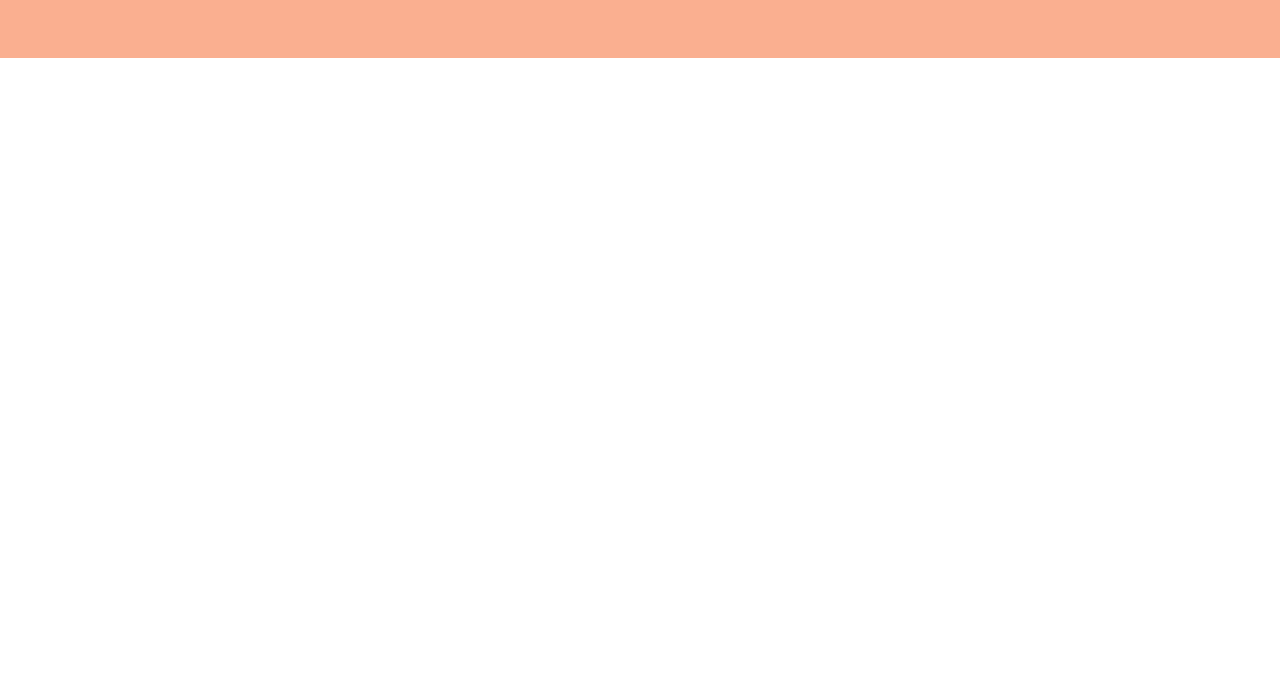
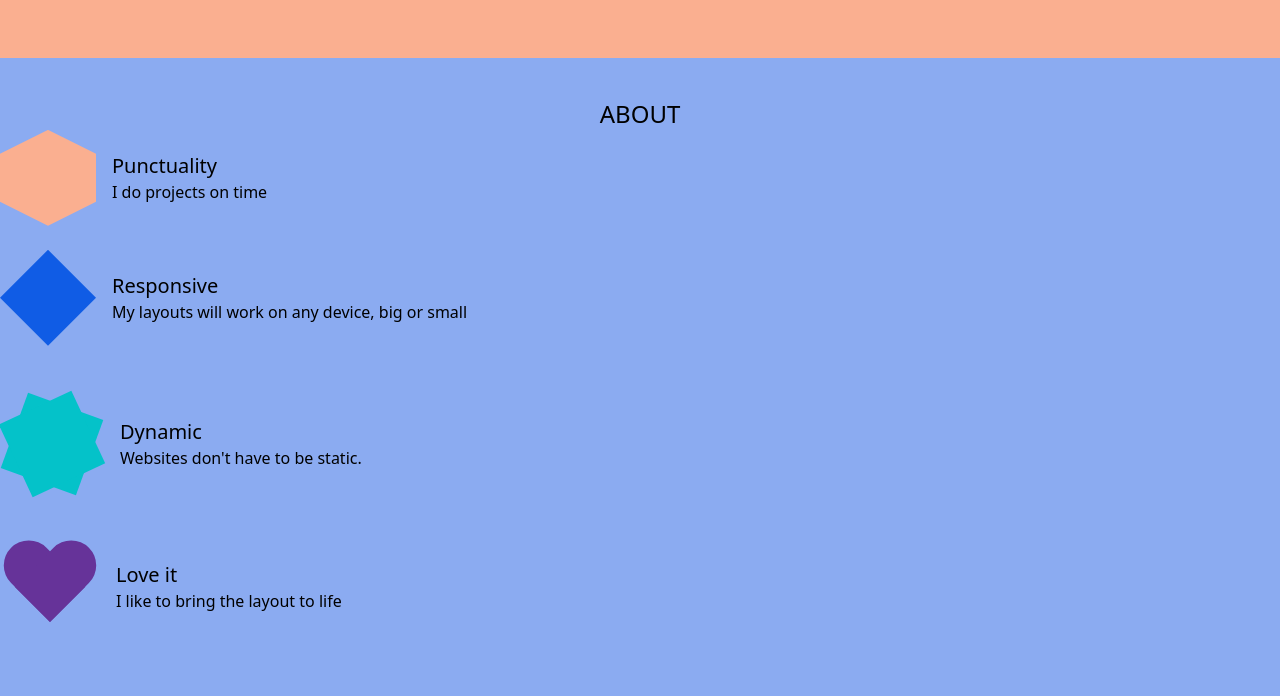
Before and after one commit to yulahabogoslavets/cv_v2, a website: page public/index.html in a window 1280 px wide. Shown: the part 1390-2086 px from the top of the page. Before the commit the page ends 1448 px from the top, so only its background shows below. Drawn offline with Linux system fonts and the light colour scheme.

Commit message:
feat: add geomatric figures

```diff
--- a/public/index.html
+++ b/public/index.html
@@ -391,6 +391,55 @@
             </div>
         </section>
 
+        <section id="about" class="bg-blue-600">
+            <div class="container mx-auto py-10">
+                <h2
+                    class="motion-safe:slide-right text-center text-2xl font-medium uppercase"
+                >
+                    About
+                </h2>
+
+                <div class="flex flex-wrap justify-between">
+                    <div class="flex flex-col align-baseline">
+                        <div class="group mb-6 flex items-center gap-4">
+                            <div
+                                class="hexagon h-24 w-24 bg-orange-600 group-hocus:animate-spin-infinity group-hocus:bg-gradient-to-r group-hocus:from-orange-200 group-hocus:to-orange-600"
+                            ></div>
+                            <div>
+                                <h4 class="text-xl">Punctuality</h4>
+                                <p>I do projects on time</p>
+                            </div>
+                        </div>
+
+                        <div class="group mb-6 flex items-center gap-4">
+                            <div class="diamond h-24 w-24 bg-blue-800"></div>
+                            <div>
+                                <h4 class="text-xl">Responsive</h4>
+                                <p>
+                                    My layouts will work on any device, big or
+                                    small
+                                </p>
+                            </div>
+                        </div>
+                        <div class="mb-6 flex items-center gap-4">
+                            <div class="burst"></div>
+                            <div>
+                                <h4 class="text-xl">Dynamic</h4>
+                                <p>Websites don't have to be static.</p>
+                            </div>
+                        </div>
+                        <div class="mb-6 flex items-center gap-4">
+                            <div class="heart h-24 w-24"></div>
+                            <div>
+                                <h4 class="text-xl">Love it</h4>
+                                <p>I like to bring the layout to life</p>
+                            </div>
+                        </div>
+                    </div>
+                </div>
+            </div>
+        </section>
+
         <script type="module" src="app.js"></script>
     </body>
 </html>
--- a/src/CSS/app.css
+++ b/src/CSS/app.css
@@ -4,3 +4,4 @@
 @import './components/Link.css';
 
 @import './utilities/Animation.css';
+@import './utilities/GeomatricForms.css';
--- /dev/null
+++ b/src/CSS/utilities/GeomatricForms.css
@@ -0,0 +1,70 @@
+.hexagon {
+    aspect-ratio: 1 / cos(30deg);
+    clip-path: polygon(50% 0%, 100% 25%, 100% 75%, 50% 100%, 0% 75%, 0% 25%);
+}
+
+.diamond {
+    clip-path: polygon(50% 0%, 100% 50%, 50% 100%, 0% 50%);
+    /*clip-path: polygon(0% 38%, 15% 20%, 51% 20%, 65% 39%, 29% 75%);*/
+}
+
+/*burst*/
+.burst {
+    background: #04c2c9;
+    width: 80px;
+    height: 80px;
+    position: relative;
+    margin: 34px 12px;
+    transform: rotate(20deg);
+    transition: all 1s ease-out;
+}
+.burst::before {
+    content: '';
+    position: absolute;
+    top: 0;
+    left: 0;
+    height: 80px;
+    width: 80px;
+    background: #04c2c9;
+    transform: rotate(135deg);
+}
+
+.burst:hover {
+    transform: rotate(40deg);
+}
+
+/*heart*/
+.heart {
+    position: relative;
+    width: 100px;
+    height: 90px;
+    transition: all 1s ease;
+}
+.heart::before,
+.heart::after {
+    content: '';
+    position: absolute;
+    left: 50px;
+    top: 0;
+    width: 50px;
+    height: 80px;
+    background: rebeccapurple;
+    border-radius: 50px 50px 0 0;
+    transform: rotate(-45deg);
+    transform-origin: 0 100%;
+}
+.heart::after {
+    left: 0;
+    transform: rotate(45deg);
+    transform-origin: 100% 100%;
+}
+
+.heart:hover {
+    transform: scale(1.2);
+}
+
+@keyframes scale {
+    from {
+        transform: scale(1.5);
+    }
+}
--- a/tailwind.config.js
+++ b/tailwind.config.js
@@ -3,28 +3,38 @@
 const plugin = require('tailwindcss/plugin')
 
 module.exports = {
-  content: ["./public/**/*.{html,js}"],
+    content: ['./public/**/*.{html,js}'],
     theme: {
-    extend: {},
+        extend: {
+            animation: {
+                'spin-infinity': 'spin-infinity 3s linear infinite',
+            },
+            keyframes: {
+                'spin-infinity': {
+                    '0%': { transform: 'rotate(0deg)' },
+                    '100%': { transform: 'rotate(360deg)' },
+                },
+            },
+        },
         colors: {
-      "white": "var(--white)",
-      "black": "var(--black)",
-      "orange": {
-        "200": "var(--orange-200)",
-        "600": "var(--orange-600)",
+            white: 'var(--white)',
+            black: 'var(--black)',
+            orange: {
+                200: 'var(--orange-200)',
+                600: 'var(--orange-600)',
             },
-      "blue": {
-        "200": "var(--blue-200)",
-        "400": "var(--blue-400)",
-        "600": "var(--blue-600)",
-        "800": "var(--blue-800)",
-      }
+            blue: {
+                200: 'var(--blue-200)',
+                400: 'var(--blue-400)',
+                600: 'var(--blue-600)',
+                800: 'var(--blue-800)',
+            },
         },
     },
     plugins: [
-    plugin(function({ addVariant }) {
+        plugin(function ({ addVariant }) {
             addVariant('hocus', ['&:hover', '&:focus']),
-      addVariant("group-hocus", [".group:hover &", ".group:focus &"]);
-    })
-  ]
+                addVariant('group-hocus', ['.group:hover &', '.group:focus &'])
+        }),
+    ],
 }
```
Also changed, not shown: public/app.css. Lines whose indentation alone changed are shown as unchanged.
